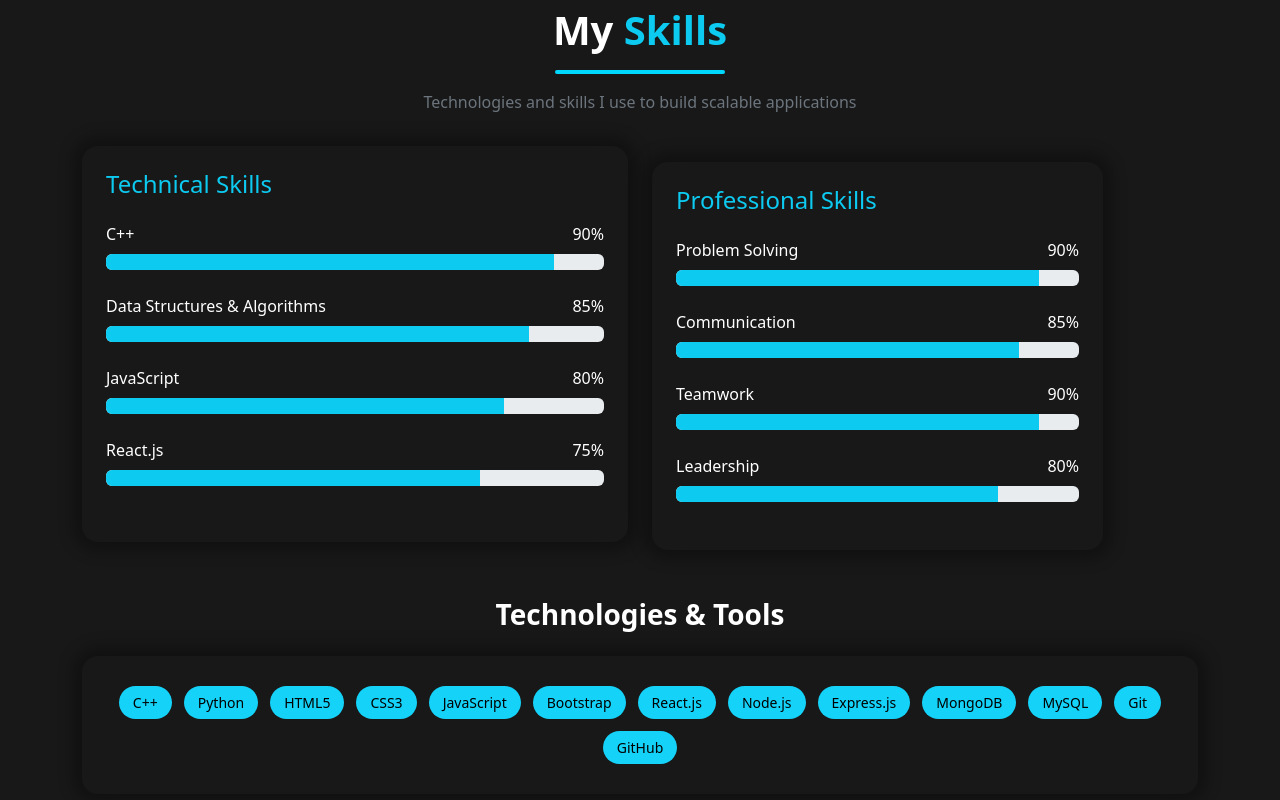
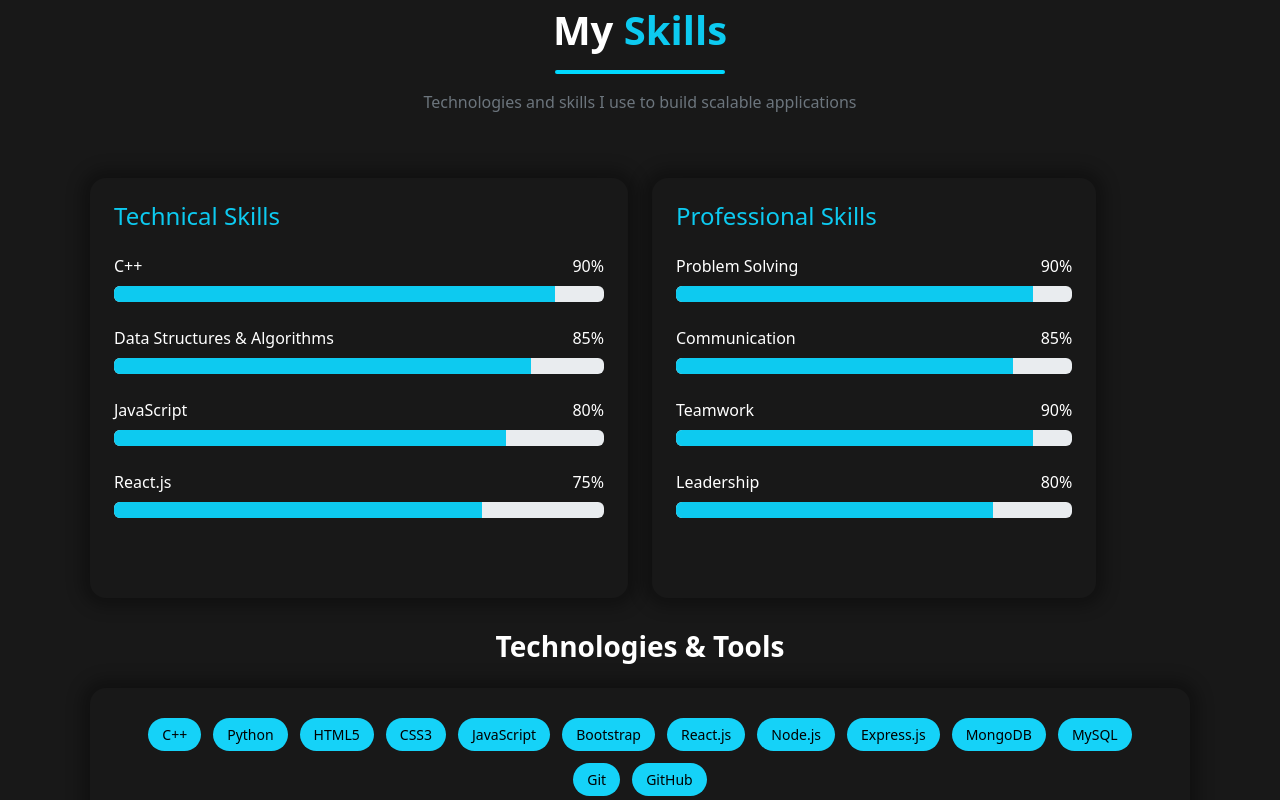
Before and after one commit to SunidhiKumari1/portfolio, a React (Create React App) app: page / in a window 1280 px wide. Shown: the part 1700-2500 px from the top of the page. Built offline with nearby package versions, Linux system fonts and the light colour scheme.

Commit message:
Added some padding to cards

```diff
--- a/src/Components/Projects.js
+++ b/src/Components/Projects.js
@@ -6,7 +6,7 @@
 export default function Projects() {
   return (
     <section
-      className="py-5 "
+      className="py-5"
       id="projects"
       style={{
         minHeight: "100vh",
--- a/src/Components/Skills.js
+++ b/src/Components/Skills.js
@@ -45,7 +45,7 @@
           </h2>
 
           <div
-            className="mx-auto my-3 "
+            className="mx-auto my-3"
             style={{
               width: "170px",
               height: "4px",
@@ -60,10 +60,10 @@
         </div>
 
         {/* Skill Cards */}
-        <div className="row g-4">
+        <div className="row g-4 px-2">
           {/* Technical Skills */}
-          <div className="col-lg-6 my-2">
-            <div className="skill-card h-100 p-4 ">
+          <div className="col-lg-6">
+            <div className="skill-card h-100 p-4 my-3">
               <h4 className="text-info mb-4">Technical Skills</h4>
 
               {technicalSkills.map((skill, idx) => (
@@ -85,8 +85,8 @@
           </div>
 
           {/* Professional Skills */}
-          <div className="col-lg-5 ">
-            <div className="skill-card h-100 p-4">
+          <div className="col-lg-5">
+            <div className="skill-card h-100 p-4 my-3">
               <h4 className="text-info mb-4">Professional Skills</h4>
 
               {professionalSkills.map((skill, idx) => (
@@ -109,7 +109,7 @@
         </div>
 
         {/* Technologies */}
-        <div className="mt-5">
+        <div className="mt-5 px-2">
           <h3 className="text-center text-white fw-bold mb-4">
             Technologies & Tools
           </h3>
```
